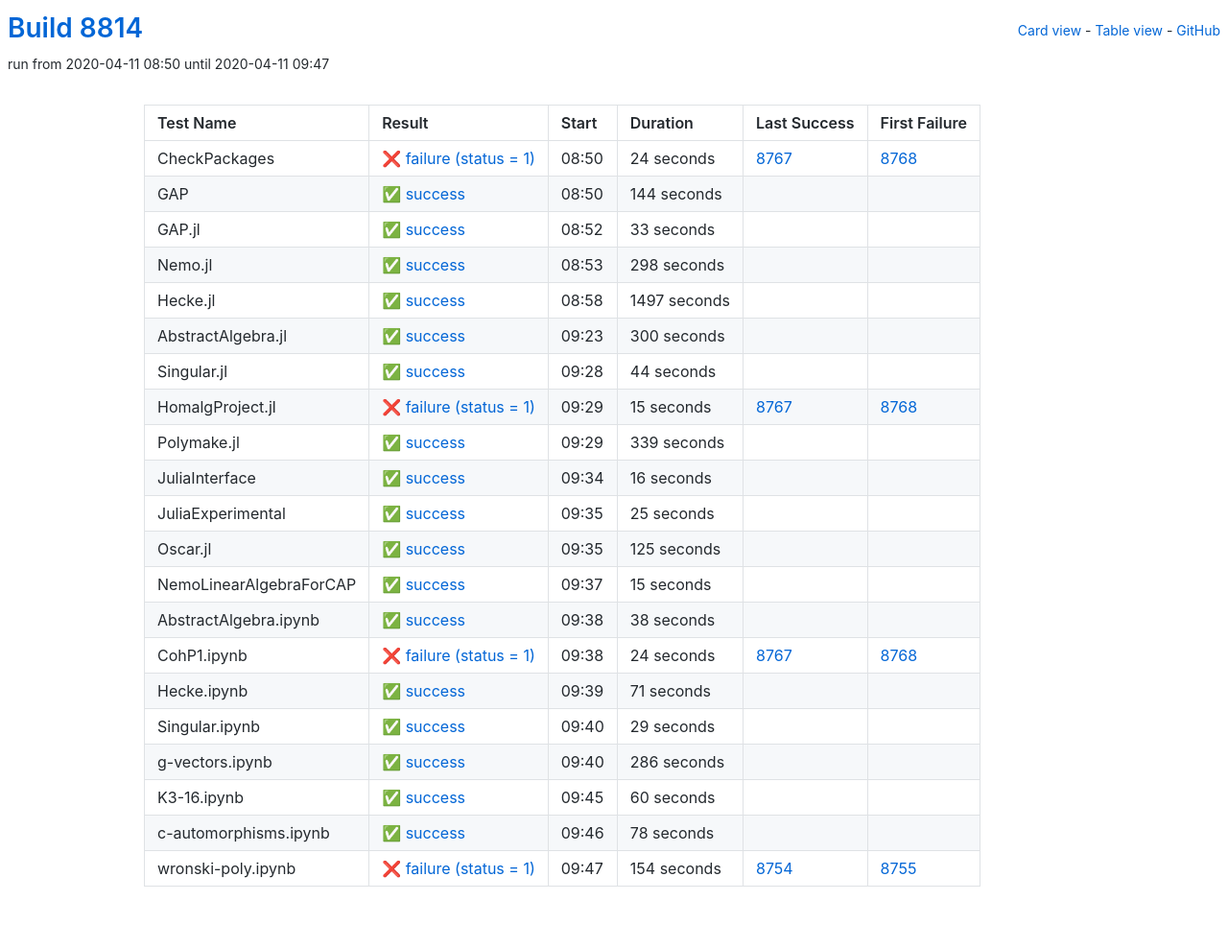
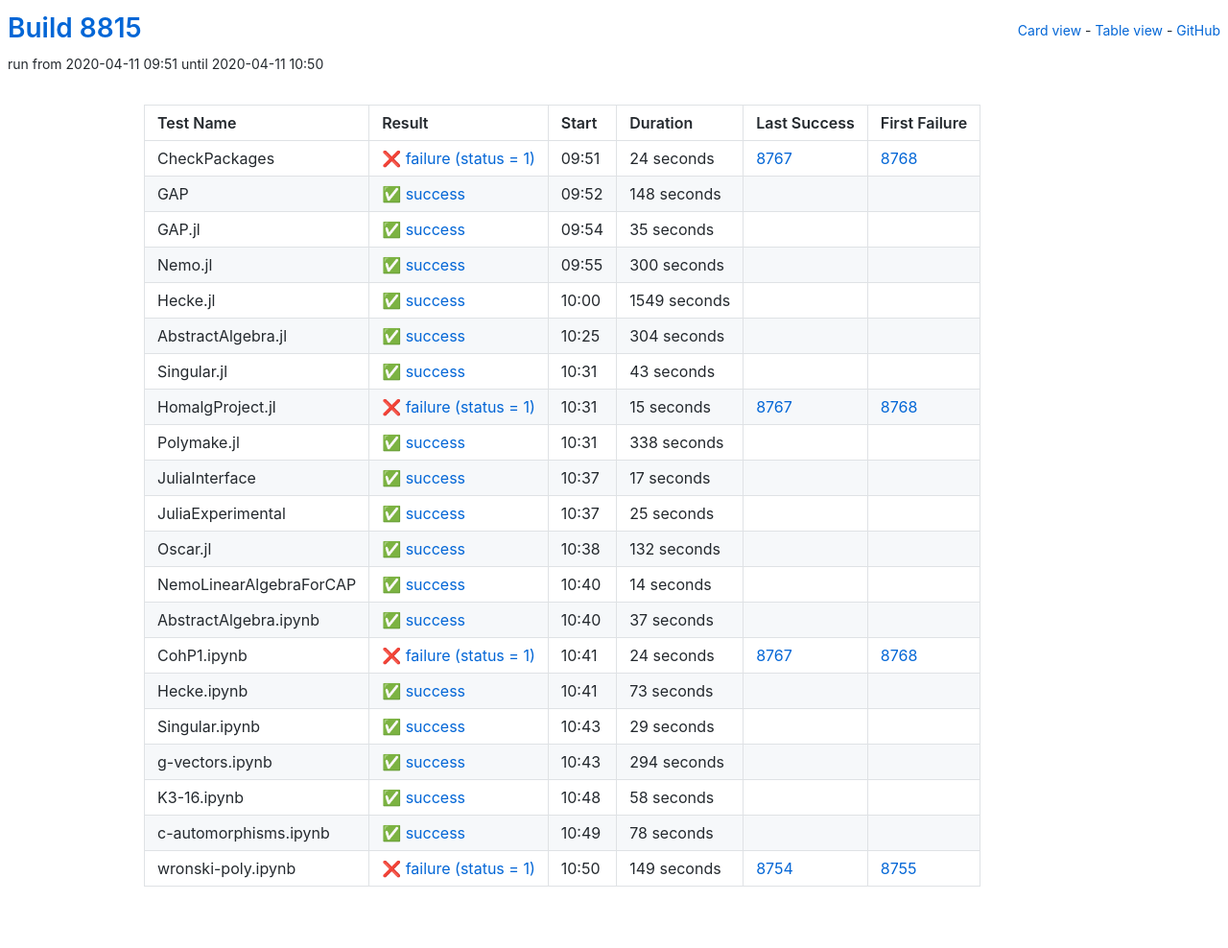
Before and after one commit to oscar-system/oscar-ci-status, a Jekyll site: the page built from table.html, in a window 1280 px wide. Shown: the whole page at 96% size. Built offline with Jekyll 4.4.1, drawn with Linux system fonts in a browser that asks for light colours.

Commit message:
Build 8815

```diff
--- a/_data/ci.yml
+++ b/_data/ci.yml
@@ -1,5 +1,5 @@
-build: 8814
-build_url: https://oscarci.mathematik.uni-kl.de/job/oscar/8814/
+build: 8815
+build_url: https://oscarci.mathematik.uni-kl.de/job/oscar/8815/
 job: oscar
 tests:
 - duration: 24
@@ -8,53 +8,31 @@
   first_failure_url: https://oscarci.mathematik.uni-kl.de/job/oscar/8768/
   last_success: 8767
   last_success_url: https://oscarci.mathematik.uni-kl.de/job/oscar/8767/
-  log: https://oscarci.mathematik.uni-kl.de/job/oscar/8814/artifact/logs/build-8814/CheckPackages.log
+  log: https://oscarci.mathematik.uni-kl.de/job/oscar/8815/artifact/logs/build-8815/CheckPackages.log
   name: CheckPackages
-  start: 2020-04-11 08:50
+  start: 2020-04-11 09:51
   status: failure
   success: false
-- duration: 144
+- duration: 148
   exitcode: 0
   first_failure: false
   first_failure_url: null
   last_success: false
   last_success_url: null
-  log: https://oscarci.mathematik.uni-kl.de/job/oscar/8814/artifact/logs/build-8814/GAP.log
+  log: https://oscarci.mathematik.uni-kl.de/job/oscar/8815/artifact/logs/build-8815/GAP.log
   name: GAP
-  start: 2020-04-11 08:50
+  start: 2020-04-11 09:52
   status: success
   success: true
-- duration: 33
+- duration: 35
   exitcode: 0
   first_failure: false
   first_failure_url: null
   last_success: false
   last_success_url: null
-  log: https://oscarci.mathematik.uni-kl.de/job/oscar/8814/artifact/logs/build-8814/GAP.jl.log
+  log: https://oscarci.mathematik.uni-kl.de/job/oscar/8815/artifact/logs/build-8815/GAP.jl.log
   name: GAP.jl
-  start: 2020-04-11 08:52
-  status: success
-  success: true
-- duration: 298
-  exitcode: 0
-  first_failure: false
-  first_failure_url: null
-  last_success: false
-  last_success_url: null
-  log: https://oscarci.mathematik.uni-kl.de/job/oscar/8814/artifact/logs/build-8814/Nemo.jl.log
-  name: Nemo.jl
-  start: 2020-04-11 08:53
-  status: success
-  success: true
-- duration: 1497
-  exitcode: 0
-  first_failure: false
-  first_failure_url: null
-  last_success: false
-  last_success_url: null
-  log: https://oscarci.mathematik.uni-kl.de/job/oscar/8814/artifact/logs/build-8814/Hecke.jl.log
-  name: Hecke.jl
-  start: 2020-04-11 08:58
+  start: 2020-04-11 09:54
   status: success
   success: true
 - duration: 300
@@ -63,20 +41,42 @@
   first_failure_url: null
   last_success: false
   last_success_url: null
-  log: https://oscarci.mathematik.uni-kl.de/job/oscar/8814/artifact/logs/build-8814/AbstractAlgebra.jl.log
-  name: AbstractAlgebra.jl
-  start: 2020-04-11 09:23
+  log: https://oscarci.mathematik.uni-kl.de/job/oscar/8815/artifact/logs/build-8815/Nemo.jl.log
+  name: Nemo.jl
+  start: 2020-04-11 09:55
   status: success
   success: true
-- duration: 44
+- duration: 1549
   exitcode: 0
   first_failure: false
   first_failure_url: null
   last_success: false
   last_success_url: null
-  log: https://oscarci.mathematik.uni-kl.de/job/oscar/8814/artifact/logs/build-8814/Singular.jl.log
+  log: https://oscarci.mathematik.uni-kl.de/job/oscar/8815/artifact/logs/build-8815/Hecke.jl.log
+  name: Hecke.jl
+  start: 2020-04-11 10:00
+  status: success
+  success: true
+- duration: 304
+  exitcode: 0
+  first_failure: false
+  first_failure_url: null
+  last_success: false
+  last_success_url: null
+  log: https://oscarci.mathematik.uni-kl.de/job/oscar/8815/artifact/logs/build-8815/AbstractAlgebra.jl.log
+  name: AbstractAlgebra.jl
+  start: 2020-04-11 10:25
+  status: success
+  success: true
+- duration: 43
+  exitcode: 0
+  first_failure: false
+  first_failure_url: null
+  last_success: false
+  last_success_url: null
+  log: https://oscarci.mathematik.uni-kl.de/job/oscar/8815/artifact/logs/build-8815/Singular.jl.log
   name: Singular.jl
-  start: 2020-04-11 09:28
+  start: 2020-04-11 10:31
   status: success
   success: true
 - duration: 15
@@ -85,31 +85,31 @@
   first_failure_url: https://oscarci.mathematik.uni-kl.de/job/oscar/8768/
   last_success: 8767
   last_success_url: https://oscarci.mathematik.uni-kl.de/job/oscar/8767/
-  log: https://oscarci.mathematik.uni-kl.de/job/oscar/8814/artifact/logs/build-8814/HomalgProject.jl.log
+  log: https://oscarci.mathematik.uni-kl.de/job/oscar/8815/artifact/logs/build-8815/HomalgProject.jl.log
   name: HomalgProject.jl
-  start: 2020-04-11 09:29
+  start: 2020-04-11 10:31
   status: failure
   success: false
-- duration: 339
+- duration: 338
   exitcode: 0
   first_failure: false
   first_failure_url: null
   last_success: false
   last_success_url: null
-  log: https://oscarci.mathematik.uni-kl.de/job/oscar/8814/artifact/logs/build-8814/Polymake.jl.log
+  log: https://oscarci.mathematik.uni-kl.de/job/oscar/8815/artifact/logs/build-8815/Polymake.jl.log
   name: Polymake.jl
-  start: 2020-04-11 09:29
+  start: 2020-04-11 10:31
   status: success
   success: true
-- duration: 16
+- duration: 17
   exitcode: 0
   first_failure: false
   first_failure_url: null
   last_success: false
   last_success_url: null
-  log: https://oscarci.mathematik.uni-kl.de/job/oscar/8814/artifact/logs/build-8814/JuliaInterface.log
+  log: https://oscarci.mathematik.uni-kl.de/job/oscar/8815/artifact/logs/build-8815/JuliaInterface.log
   name: JuliaInterface
-  start: 2020-04-11 09:34
+  start: 2020-04-11 10:37
   status: success
   success: true
 - duration: 25
@@ -118,42 +118,42 @@
   first_failure_url: null
   last_success: false
   last_success_url: null
-  log: https://oscarci.mathematik.uni-kl.de/job/oscar/8814/artifact/logs/build-8814/JuliaExperimental.log
+  log: https://oscarci.mathematik.uni-kl.de/job/oscar/8815/artifact/logs/build-8815/JuliaExperimental.log
   name: JuliaExperimental
-  start: 2020-04-11 09:35
+  start: 2020-04-11 10:37
   status: success
   success: true
-- duration: 125
+- duration: 132
   exitcode: 0
   first_failure: false
   first_failure_url: null
   last_success: false
   last_success_url: null
-  log: https://oscarci.mathematik.uni-kl.de/job/oscar/8814/artifact/logs/build-8814/Oscar.jl.log
+  log: https://oscarci.mathematik.uni-kl.de/job/oscar/8815/artifact/logs/build-8815/Oscar.jl.log
   name: Oscar.jl
-  start: 2020-04-11 09:35
+  start: 2020-04-11 10:38
   status: success
   success: true
-- duration: 15
+- duration: 14
   exitcode: 0
   first_failure: false
   first_failure_url: null
   last_success: false
   last_success_url: null
-  log: https://oscarci.mathematik.uni-kl.de/job/oscar/8814/artifact/logs/build-8814/NemoLinearAlgebraForCAP.log
+  log: https://oscarci.mathematik.uni-kl.de/job/oscar/8815/artifact/logs/build-8815/NemoLinearAlgebraForCAP.log
   name: NemoLinearAlgebraForCAP
-  start: 2020-04-11 09:37
+  start: 2020-04-11 10:40
   status: success
   success: true
-- duration: 38
+- duration: 37
   exitcode: 0
   first_failure: false
   first_failure_url: null
   last_success: false
   last_success_url: null
-  log: https://oscarci.mathematik.uni-kl.de/job/oscar/8814/artifact/logs/build-8814/AbstractAlgebra.ipynb.log
+  log: https://oscarci.mathematik.uni-kl.de/job/oscar/8815/artifact/logs/build-8815/AbstractAlgebra.ipynb.log
   name: AbstractAlgebra.ipynb
-  start: 2020-04-11 09:38
+  start: 2020-04-11 10:40
   status: success
   success: true
 - duration: 24
@@ -162,20 +162,20 @@
   first_failure_url: https://oscarci.mathematik.uni-kl.de/job/oscar/8768/
   last_success: 8767
   last_success_url: https://oscarci.mathematik.uni-kl.de/job/oscar/8767/
-  log: https://oscarci.mathematik.uni-kl.de/job/oscar/8814/artifact/logs/build-8814/CohP1.ipynb.log
+  log: https://oscarci.mathematik.uni-kl.de/job/oscar/8815/artifact/logs/build-8815/CohP1.ipynb.log
   name: CohP1.ipynb
-  start: 2020-04-11 09:38
+  start: 2020-04-11 10:41
   status: failure
   success: false
-- duration: 71
+- duration: 73
   exitcode: 0
   first_failure: false
   first_failure_url: null
   last_success: false
   last_success_url: null
-  log: https://oscarci.mathematik.uni-kl.de/job/oscar/8814/artifact/logs/build-8814/Hecke.ipynb.log
+  log: https://oscarci.mathematik.uni-kl.de/job/oscar/8815/artifact/logs/build-8815/Hecke.ipynb.log
   name: Hecke.ipynb
-  start: 2020-04-11 09:39
+  start: 2020-04-11 10:41
   status: success
   success: true
 - duration: 29
@@ -184,31 +184,31 @@
   first_failure_url: null
   last_success: false
   last_success_url: null
-  log: https://oscarci.mathematik.uni-kl.de/job/oscar/8814/artifact/logs/build-8814/Singular.ipynb.log
+  log: https://oscarci.mathematik.uni-kl.de/job/oscar/8815/artifact/logs/build-8815/Singular.ipynb.log
   name: Singular.ipynb
-  start: 2020-04-11 09:40
+  start: 2020-04-11 10:43
   status: success
   success: true
-- duration: 286
+- duration: 294
   exitcode: 0
   first_failure: false
   first_failure_url: null
   last_success: false
   last_success_url: null
-  log: https://oscarci.mathematik.uni-kl.de/job/oscar/8814/artifact/logs/build-8814/g-vectors.ipynb.log
+  log: https://oscarci.mathematik.uni-kl.de/job/oscar/8815/artifact/logs/build-8815/g-vectors.ipynb.log
   name: g-vectors.ipynb
-  start: 2020-04-11 09:40
+  start: 2020-04-11 10:43
   status: success
   success: true
-- duration: 60
+- duration: 58
   exitcode: 0
   first_failure: false
   first_failure_url: null
   last_success: false
   last_success_url: null
-  log: https://oscarci.mathematik.uni-kl.de/job/oscar/8814/artifact/logs/build-8814/K3-16.ipynb.log
+  log: https://oscarci.mathematik.uni-kl.de/job/oscar/8815/artifact/logs/build-8815/K3-16.ipynb.log
   name: K3-16.ipynb
-  start: 2020-04-11 09:45
+  start: 2020-04-11 10:48
   status: success
   success: true
 - duration: 78
@@ -217,19 +217,19 @@
   first_failure_url: null
   last_success: false
   last_success_url: null
-  log: https://oscarci.mathematik.uni-kl.de/job/oscar/8814/artifact/logs/build-8814/c-automorphisms.ipynb.log
+  log: https://oscarci.mathematik.uni-kl.de/job/oscar/8815/artifact/logs/build-8815/c-automorphisms.ipynb.log
   name: c-automorphisms.ipynb
-  start: 2020-04-11 09:46
+  start: 2020-04-11 10:49
   status: success
   success: true
-- duration: 154
+- duration: 149
   exitcode: 1
   first_failure: 8755
   first_failure_url: https://oscarci.mathematik.uni-kl.de/job/oscar/8755/
   last_success: 8754
   last_success_url: https://oscarci.mathematik.uni-kl.de/job/oscar/8754/
-  log: https://oscarci.mathematik.uni-kl.de/job/oscar/8814/artifact/logs/build-8814/wronski-poly.ipynb.log
+  log: https://oscarci.mathematik.uni-kl.de/job/oscar/8815/artifact/logs/build-8815/wronski-poly.ipynb.log
   name: wronski-poly.ipynb
-  start: 2020-04-11 09:47
+  start: 2020-04-11 10:50
   status: failure
   success: false
```
Also changed, not shown: README.md.
